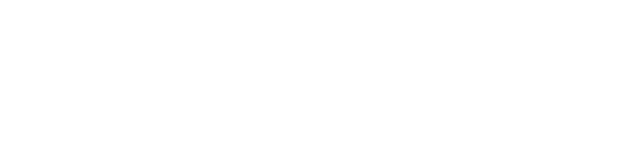
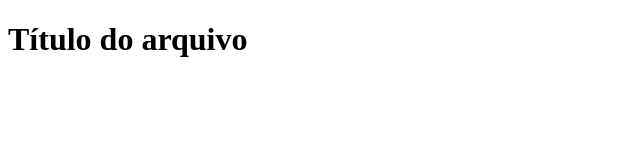
Before and after one commit to laurosantosbr/meu_projeto_versionado, a plain HTML site: page index.html in a window 1280 px wide. Shown: the whole page, without its empty margins (0-640 px from the left). Drawn offline with Linux system fonts and the light colour scheme.

Commit message:
inserindo o texto no HTML

```diff
--- a/index.html
+++ b/index.html
@@ -7,6 +7,6 @@
     <title>Document</title>
 </head>
 <body>
-
+    <h1>Título do arquivo</h1>
 </body>
 </html>
```
